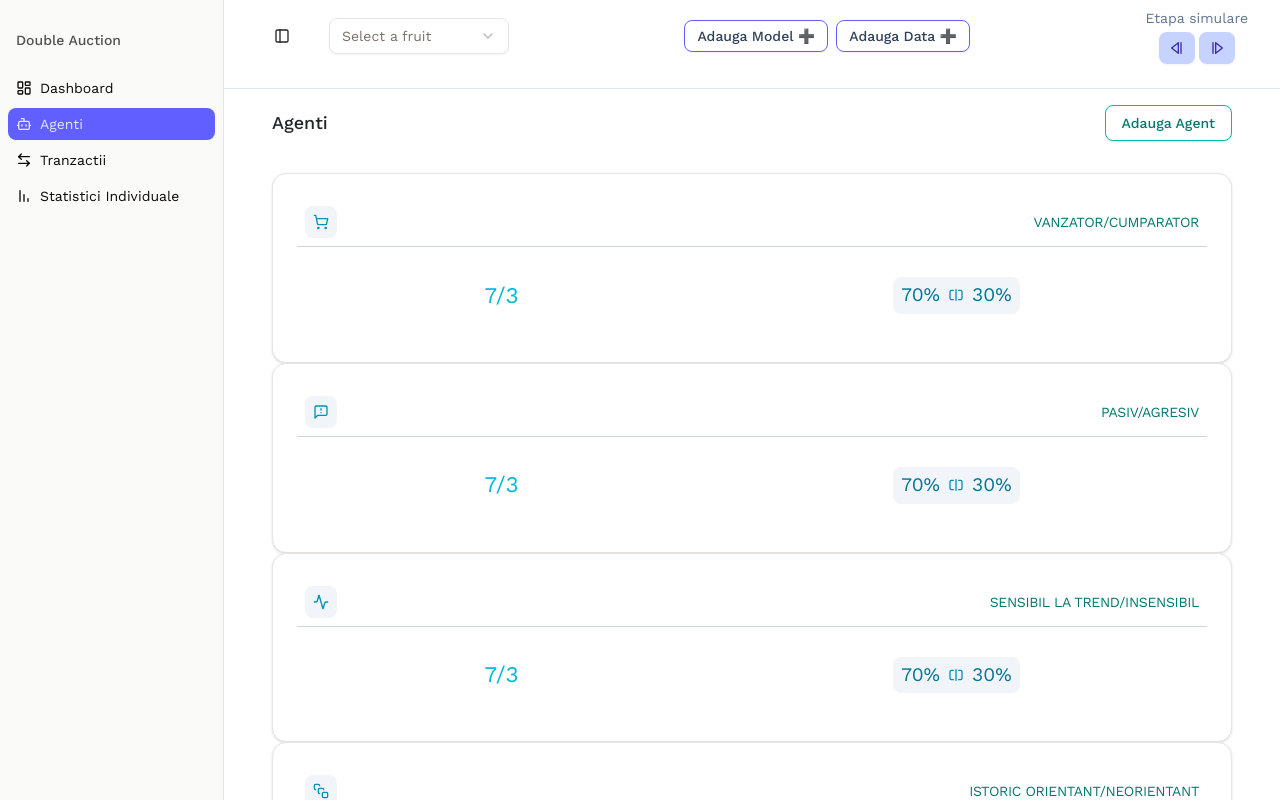
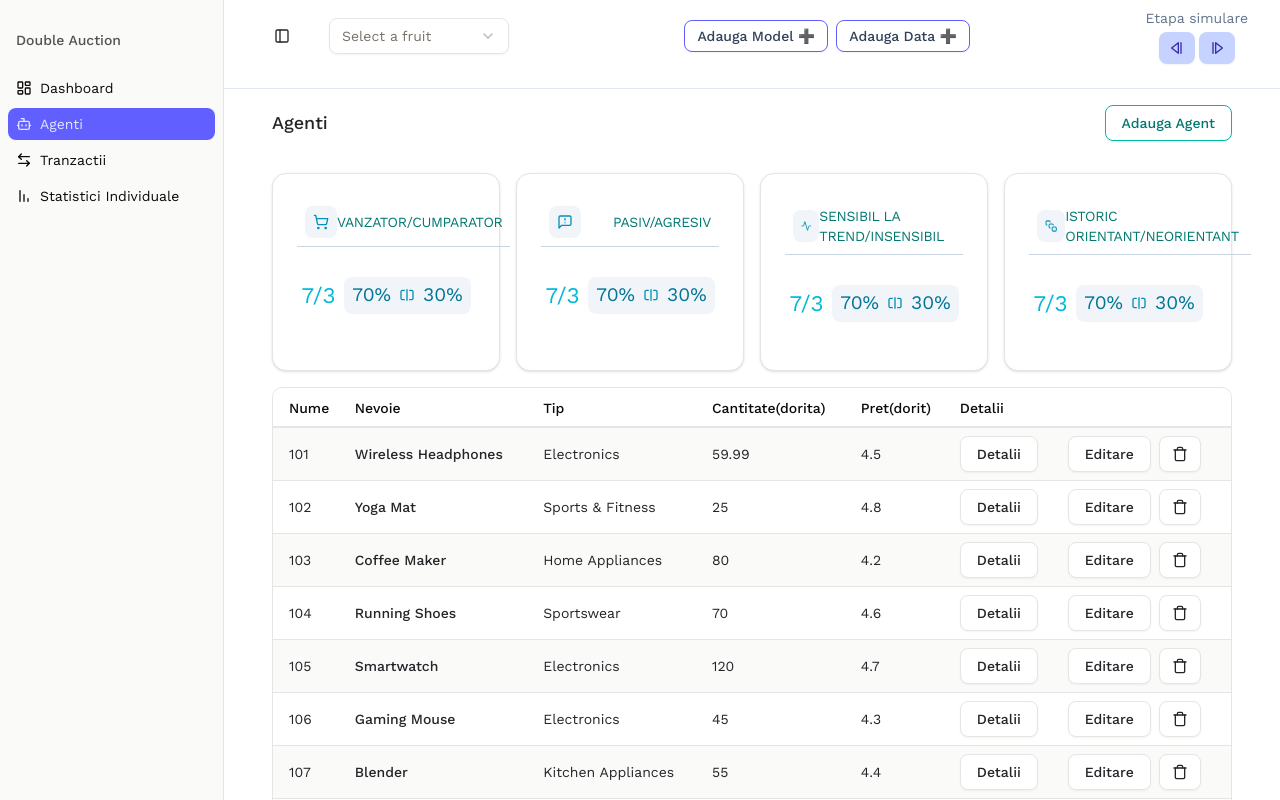
Before and after one commit to RobicaCodeaza/DoubleAuction-Ai, a React (Vite) app: page /agenti in a window 1280 px wide. Shown: the top 800 px of the page. Built offline with nearby package versions, Linux system fonts and the light colour scheme.

Commit message:
Some minor changes

```diff
--- a/src/pages/Agenti.jsx
+++ b/src/pages/Agenti.jsx
@@ -30,7 +30,7 @@ function Agenti() {
                     }
                 ></CreareAgent>
             </div>
-            <div className="w">
+            <div className="tabport:grid-cols-4 grid auto-rows-min grid-cols-2 gap-4">
                 <StatisticCard
                     Header={
                         <HeaderStatisticCardAgent
```
